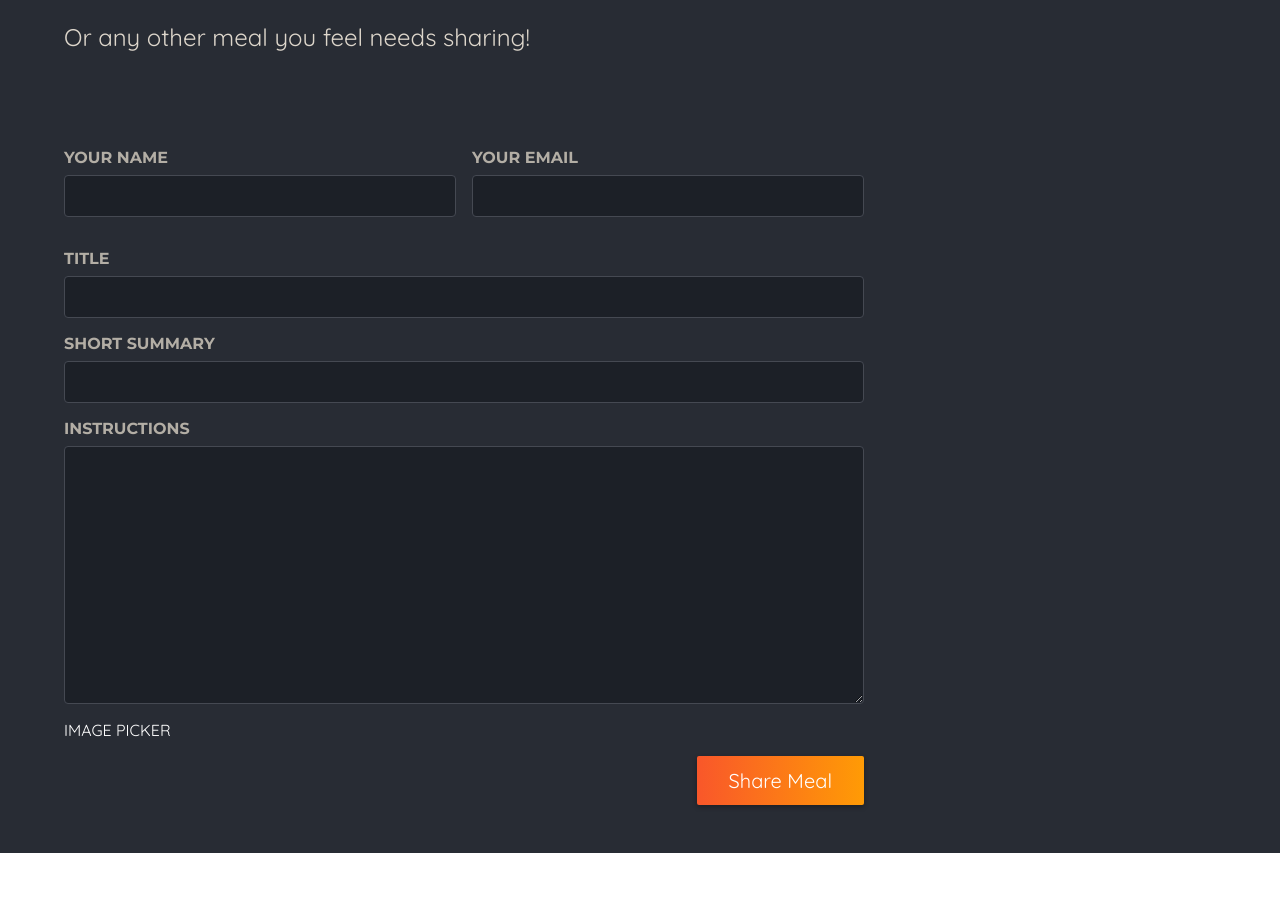
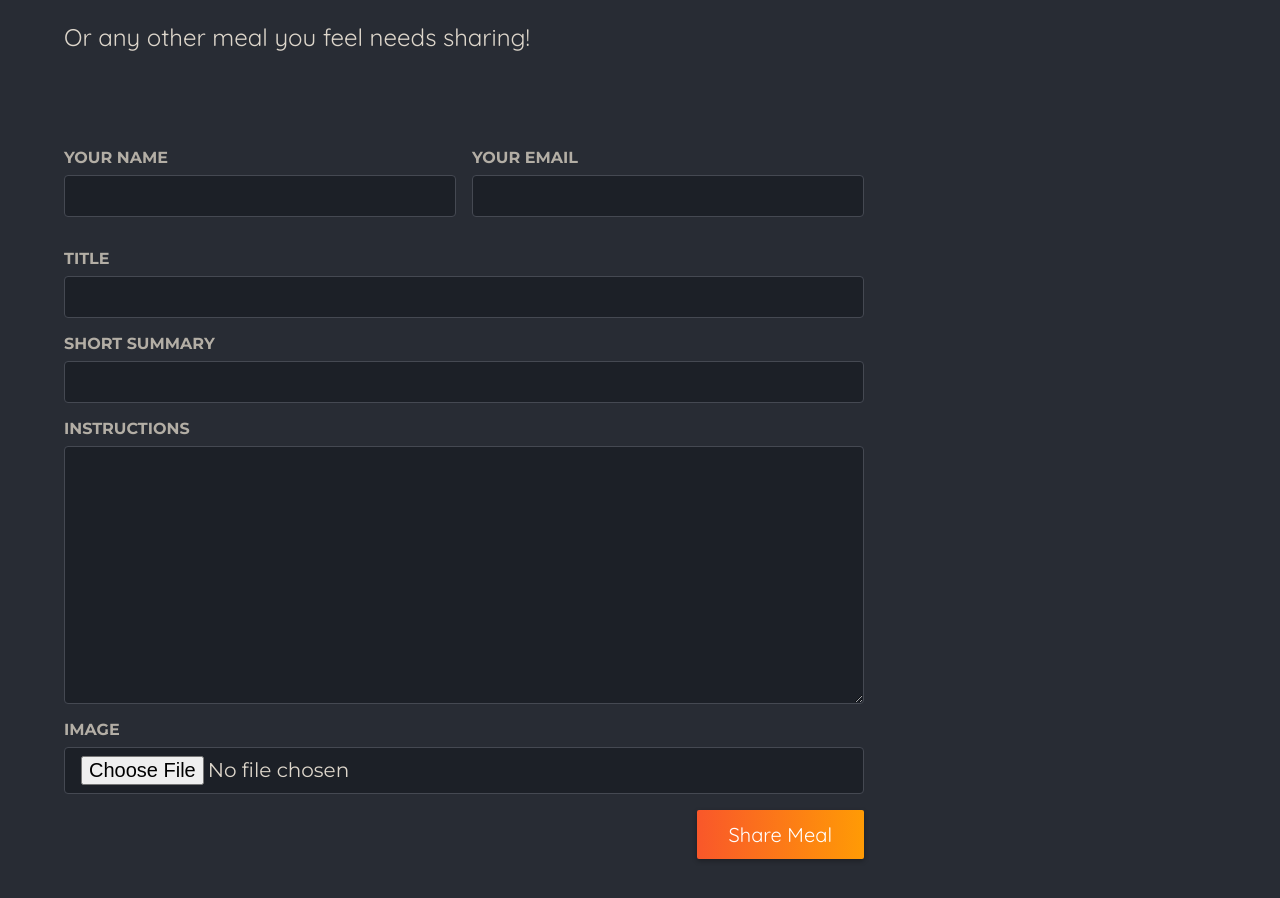
Before and after one commit to YordanZafirov/food-app, a Next.js app: page /meals/share in a window 1280 px wide. Shown: the part 260-1158 px from the top of the page. Before the commit the page ends 1113 px from the top, so only its background shows below. Built offline with nearby package versions, Linux system fonts and the light colour scheme.

Commit message:
feat: Add ImagePicker component
- Added it to ShareMeal component

```diff
--- a/app/meals/share/page.js
+++ b/app/meals/share/page.js
@@ -1,3 +1,4 @@
+import ImagePicker from '@/components/meals/image-picker';
 import classes from './page.module.css';
 
 const ShareMealPage = () => {
@@ -38,7 +39,7 @@ const ShareMealPage = () => {
                 required
               ></textarea>
             </p>
-            IMAGE PICKER
+            <ImagePicker label="Image" name="image" />
             <p className={classes.actions}>
               <button type="submit">Share Meal</button>
             </p>
--- /dev/null
+++ b/components/meals/image-picker.js
@@ -0,0 +1,19 @@
+import classes from "./image-picker.module.css";
+
+const ImagePicker = ({ label, name }) => {
+  return (
+    <div className={classes.picker}>
+      <label htmlFor={name}>{label}</label>
+      <div className={classes.controls}>
+        <input
+          type="file"
+          id={name}
+          accept="image/jpg, image/jpeg, image/png"
+          name={name}
+        />
+      </div>
+    </div>
+  );
+};
+
+export default ImagePicker;
```
Also changed, not shown: components/meals/image-picker.module.css (added).
